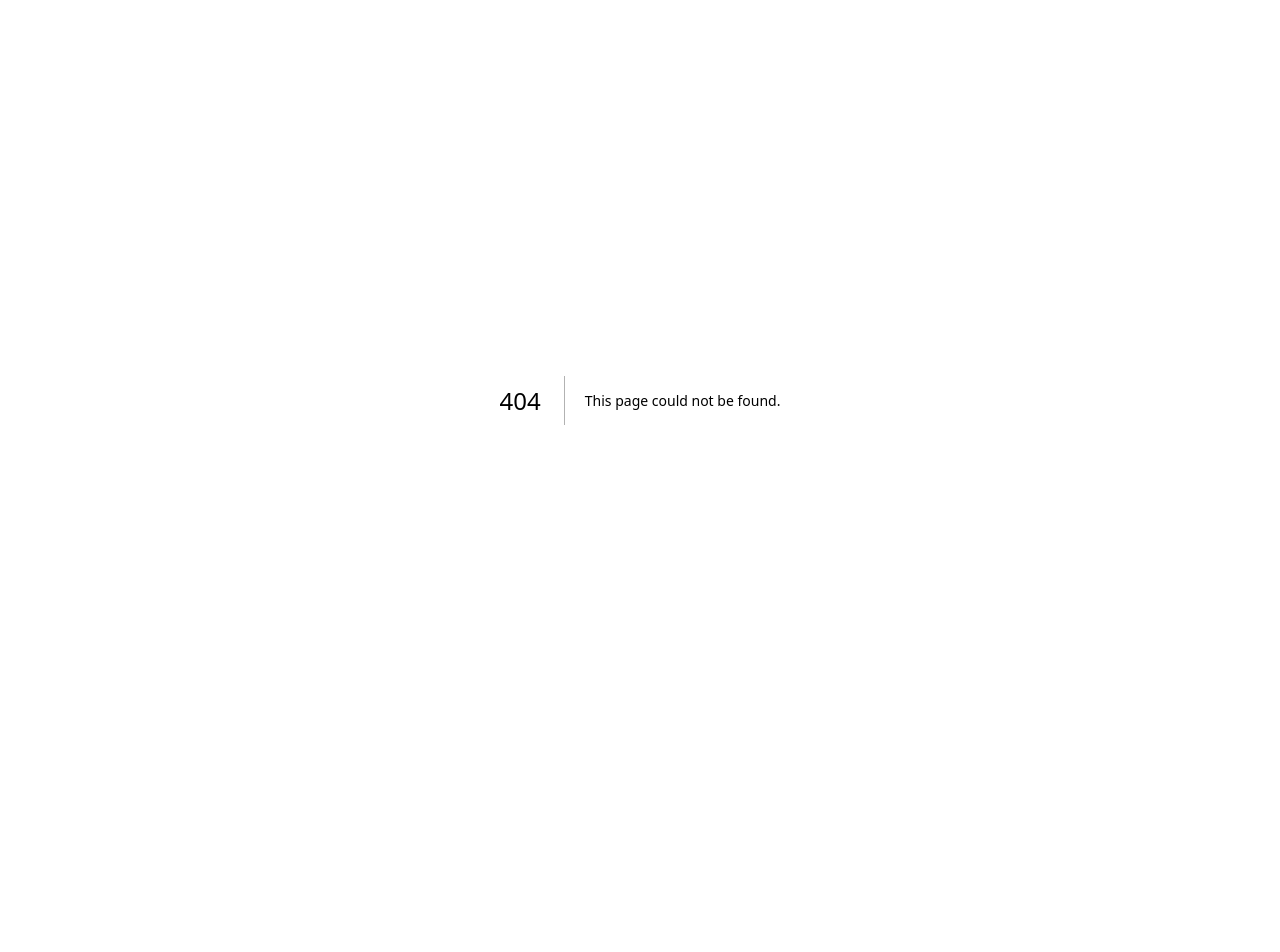
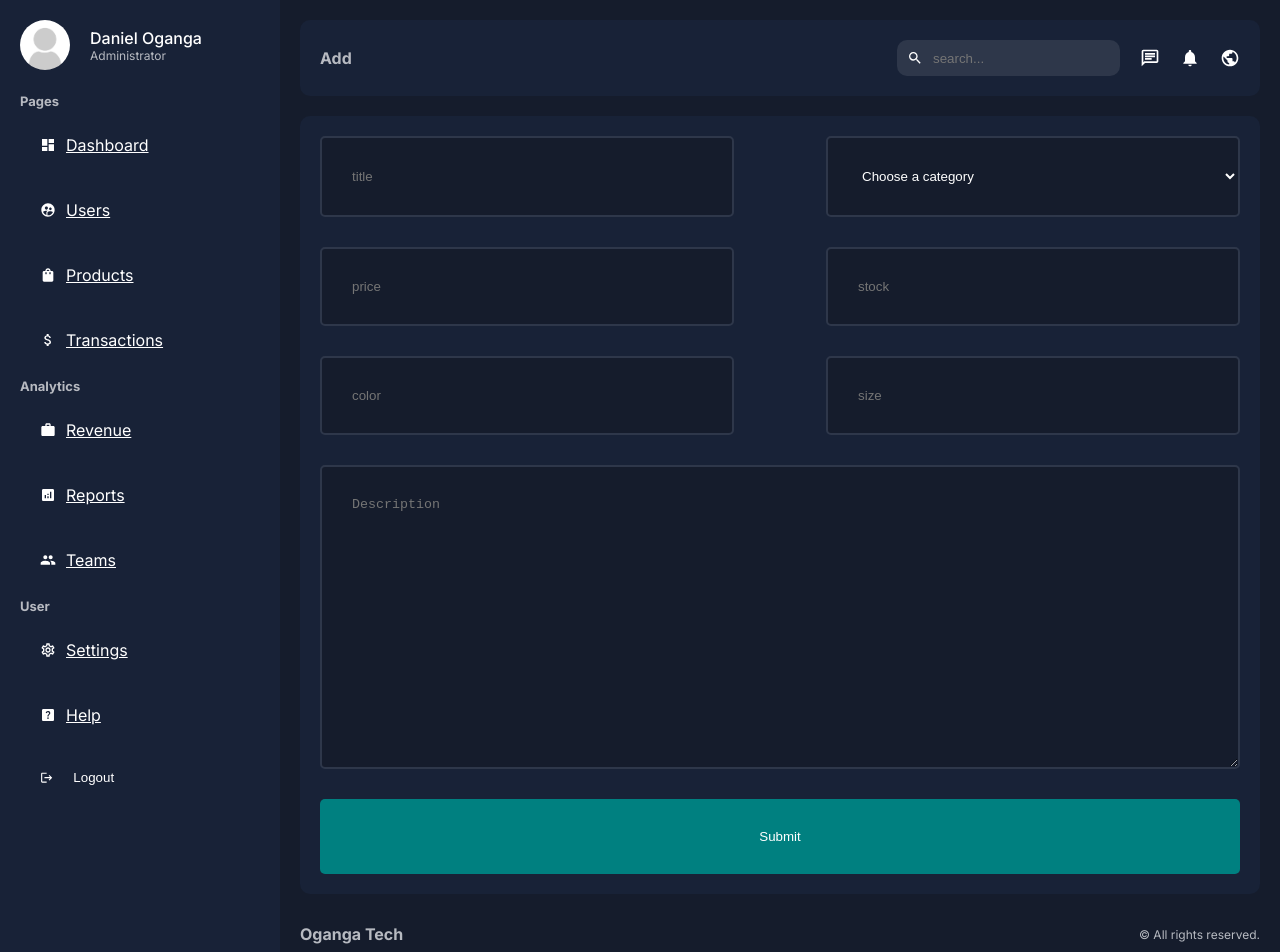
Before and after one commit to manlikeganga19/dashboard, a Next.js app: page /dashboard/products/add in a window 1280 px wide. Before the commit this address had no page. Shown: the top 952 px of the page. Before the commit the page ends 800 px from the top, so only its background shows below. Built offline with nearby package versions, Linux system fonts and the light colour scheme.

Commit message:
add products page

```diff
--- /dev/null
+++ b/app/dashboard/products/add/page.jsx
@@ -0,0 +1,31 @@
+import React from "react";
+import styles from "@/app/ui/dashboard/products/addProduct/addProduct.module.css";
+
+const add = () => {
+  return (
+    <div className={styles.container}>
+      <form action="" className={styles.form}>
+        <input type="text" placeholder="title" name="title" required />
+        <select name="cat" id="cat">
+          <option value="general">Choose a category</option>
+          <option value="kitchen">Kitchen</option>
+          <option value="phone">Phone</option>
+          <option value="computer">Computer</option>
+        </select>
+        <input type="number" placeholder="price" name="price" />
+        <input type="number" placeholder="stock" name="stock" />
+        <input type="text" placeholder="color" name="color" />
+        <input type="text" placeholder="size" name="size" />
+        <textarea
+          name="desc"
+          id="desc"
+          rows="16"
+          placeholder="Description"
+        ></textarea>
+        <button type="submit">Submit</button>
+      </form>
+    </div>
+  );
+};
+
+export default add;
--- a/app/dashboard/products/page.jsx
+++ b/app/dashboard/products/page.jsx
@@ -10,7 +10,7 @@
     <div className={styles.container}>
       <div className={styles.top}>
         <Search placeholder="Search for a product..." />
-        <Link href="/dashboard/users/add">
+        <Link href="/dashboard/products/add">
           <button className={styles.addButton}>Add New</button>
         </Link>
       </div>
--- /dev/null
+++ b/app/ui/dashboard/products/addProduct/addProduct.module.css
@@ -0,0 +1,41 @@
+.container {
+  background-color: var(--bgSoft);
+  padding: 20px;
+  border-radius: 10px;
+  margin-top: 20px;
+}
+
+.form {
+  display: flex;
+  flex-wrap: wrap;
+  justify-content: space-between;
+}
+
+.form input,
+.form textarea,
+.form select {
+  padding: 30px;
+  background-color: var(--bg);
+  color: var(--text);
+  border: 2px solid #2e374a;
+  border-radius: 5px;
+  margin-bottom: 30px;
+}
+
+.form input, .form select {
+  width: 45%;
+}
+
+.form textarea{
+  width: 100%;
+}
+
+.form button{
+  width: 100%;
+  padding: 30px;
+  background-color: teal;
+  color: var(--text);
+  border: none;
+  border-radius: 5px;
+  cursor: pointer;
+}
```
Also changed, not shown: app/dashboard/products/add/add.jsx (deleted, +0 -7 lines).
